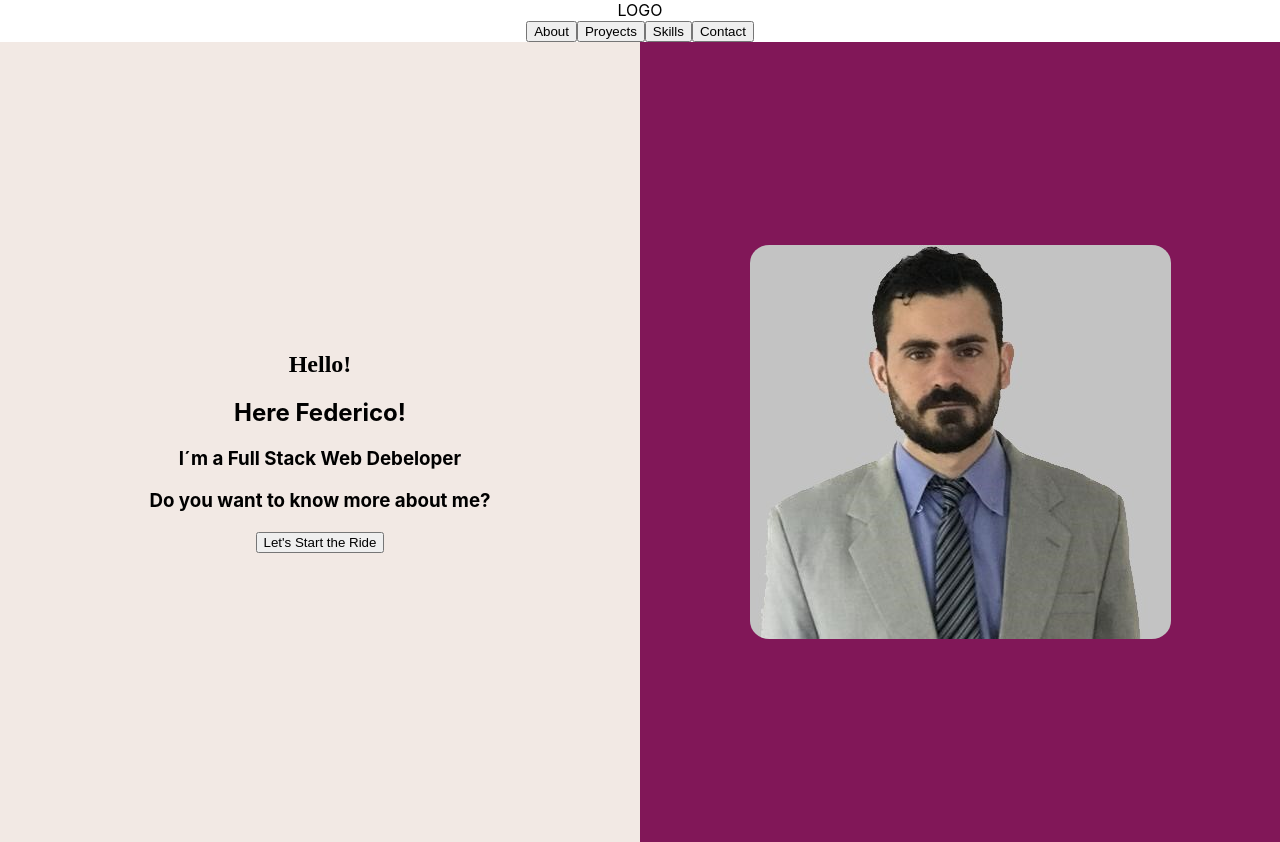
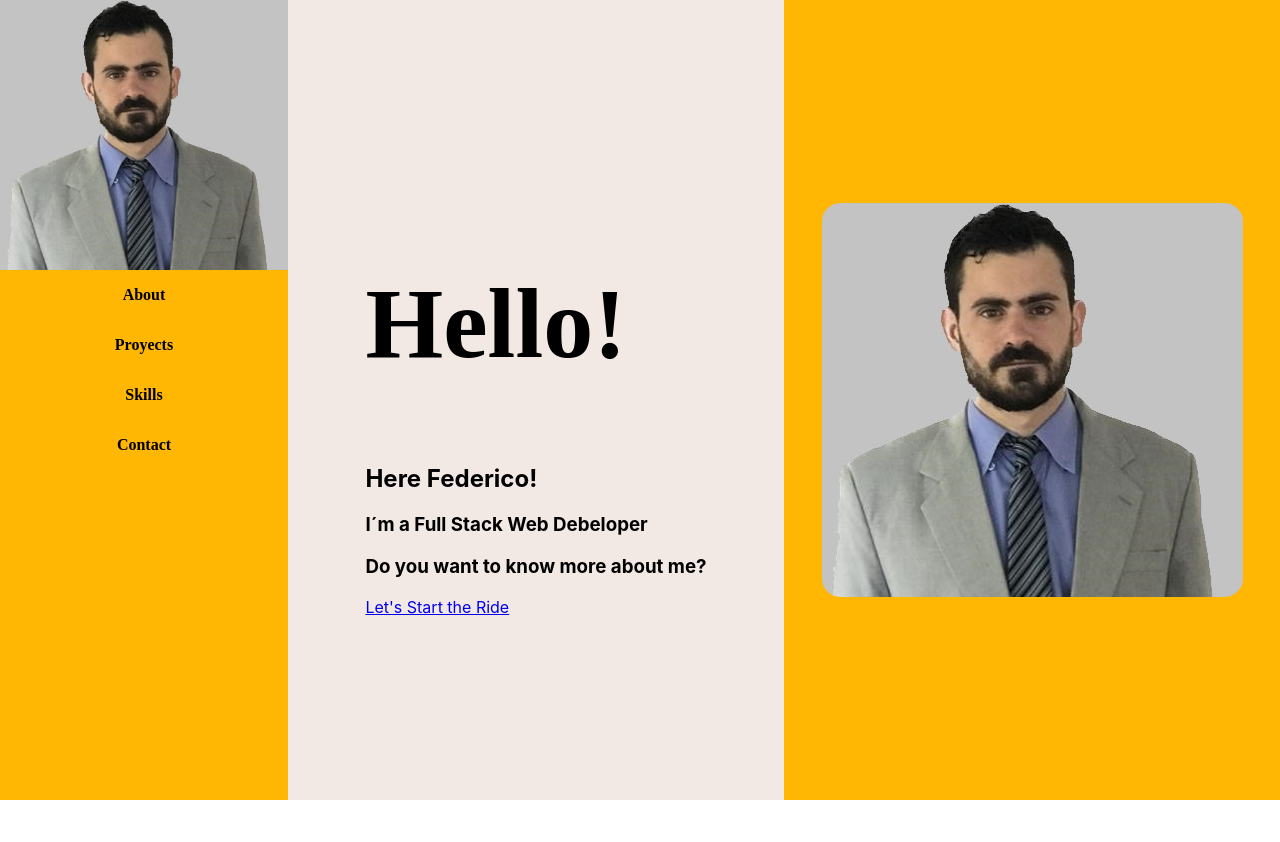
Before and after one commit to federicofucci21/portofolio, a React (Create React App) app: page / in a window 1280 px wide. After the commit the page ends 800 px from the top, so only its background shows below. Built offline with nearby package versions, Linux system fonts and the light colour scheme.

Commit message:
app home landing navbar

```diff
--- a/src/App.js
+++ b/src/App.js
@@ -1,19 +1,19 @@
 // import logo from './logo.svg';
-import './App.css';
-import Home from "./Components/Home/Home"
-import { Routes, Route} from "react-router-dom";
-import NavBar from "./Components/NavBar/NavBar"
-import Landing from './Components/Landing/Landing';
+import Home from "./Components/Home/Home";
+import { Routes, Route } from "react-router-dom";
+import NavBar from "./Components/NavBar/NavBar";
+import Landing from "./Components/Landing/Landing";
+import style from "./App.module.css"
 
 function App() {
   return (
-    <div className="App">
-      <NavBar path="/"element={NavBar} />
-      <Landing path="/" element={Landing} />
-      {/* <Routes>
-        <Route path="/" element={<Home/>}/>
-      </Routes> */}
+    <div class={style.App}>
+    <NavBar path="/" element={NavBar}></NavBar>
+      <Routes>
+        <Route exact path="/" element={<Landing />}></Route>
 
+        <Route path="/home" element={<Home />}></Route>
+      </Routes>
     </div>
   );
 }
--- a/src/App.css
+++ b/src/App.module.css
@@ -1,8 +1,10 @@
 .App {
-  text-align: center;
+  display: grid;
+  grid-template-columns: 1fr 4fr;
+  /* text-align: center; */
 }
 
-.App-logo {
+/* .App-logo {
   height: 40vmin;
   pointer-events: none;
 }
@@ -35,4 +37,4 @@
   to {
     transform: rotate(360deg);
   }
-}
+} */
--- a/src/Components/Home/Home.js
+++ b/src/Components/Home/Home.js
@@ -0,0 +1,12 @@
+import React from "react";
+import style from "./Home.module.css"
+
+function Home() {
+  return (
+    <div class={style.home}>
+      <h1>HOME</h1>
+    </div>
+  );
+}
+
+export default Home;
--- a/src/Components/Home/Home.module.css
+++ b/src/Components/Home/Home.module.css
@@ -0,0 +1,3 @@
+.home{
+    height: max-content;
+}
--- a/src/Components/Landing/AboutLanding.js
+++ b/src/Components/Landing/AboutLanding.js
@@ -1,5 +1,6 @@
 import React from 'react'
 import style from "./AboutLanding.module.css"
+import { Link } from "react-router-dom"
 
 function AboutLanding() {
   return (
@@ -10,7 +11,7 @@ function AboutLanding() {
             <h3>I´m a Full Stack Web Debeloper</h3>
             <h3>Do you want to know more about me?</h3>
         </section>
-        <button>Let's Start the Ride</button>
+        <Link to="/home">Let's Start the Ride</Link>
     </div>
   )
 }
--- a/src/Components/Landing/AboutLanding.module.css
+++ b/src/Components/Landing/AboutLanding.module.css
@@ -1,3 +1,4 @@
 .hello{
     font-family: 'Permanent Marker', cursive;
+    font-size:100px;
 }
--- a/src/Components/Landing/Landing.module.css
+++ b/src/Components/Landing/Landing.module.css
@@ -7,7 +7,7 @@
 
 .rigth {
   display: flex;
-  background-color: #811758;
+  background-color: #ffb703;
   align-items: center;
   justify-content: space-around;
 }
--- a/src/Components/NavBar/NavBar.js
+++ b/src/Components/NavBar/NavBar.js
@@ -1,15 +1,20 @@
-import React from 'react'
+import React from "react";
+import style from "./NavBar.module.css";
+import fotoprueba1 from "../../IMG/fotoprueba1.jpeg";
+import { Link } from "react-router-dom";
 
 function NavBar() {
   return (
-    <div>
-        <section>LOGO</section>
-        <button>About</button>
-        <button>Proyects</button>
-        <button>Skills</button>
-        <button>Contact</button>
+    <div class={style.navbar}>
+      <img class={style.img} alt="FOTO" src={fotoprueba1} />
+      <section class={style.linksSection}>
+        <Link class={style.links}>About</Link>
+        <Link class={style.links}>Proyects</Link>
+        <Link class={style.links}>Skills</Link>
+        <Link class={style.links}>Contact</Link>
+      </section>
     </div>
-  )
+  );
 }
 
-export default NavBar
+export default NavBar;
--- a/src/Components/NavBar/NavBar.module.css
+++ b/src/Components/NavBar/NavBar.module.css
@@ -0,0 +1,26 @@
+.navbar{
+    display: flex;
+    flex-direction: column;
+    width: 18rem;
+    height: 100%;
+    background-color: #ffb703;
+
+}
+
+.linksSection{
+    display: flex;
+    height:max-content;
+    flex-direction: column;
+    text-decoration: none;
+    align-items: center;
+    align-content: center;
+
+}
+
+.links{
+    text-decoration: none;
+    margin: 1rem;
+    font-family: 'Permanent Marker', cursive;
+    font-weight: 600;
+    color: black;
+}
```
